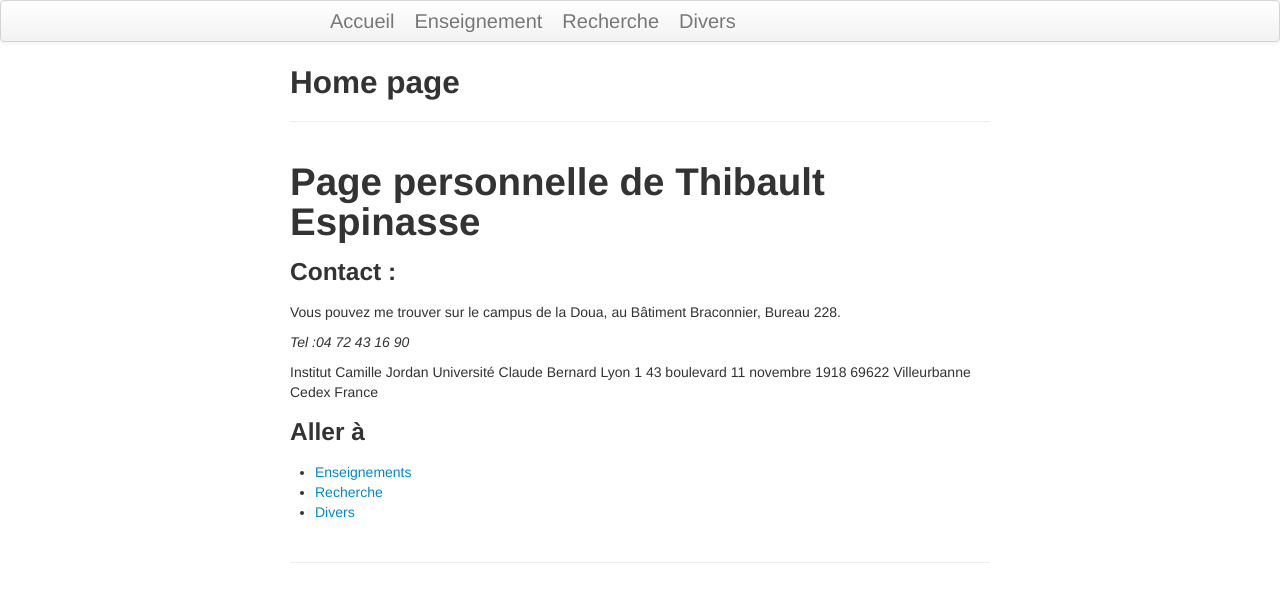
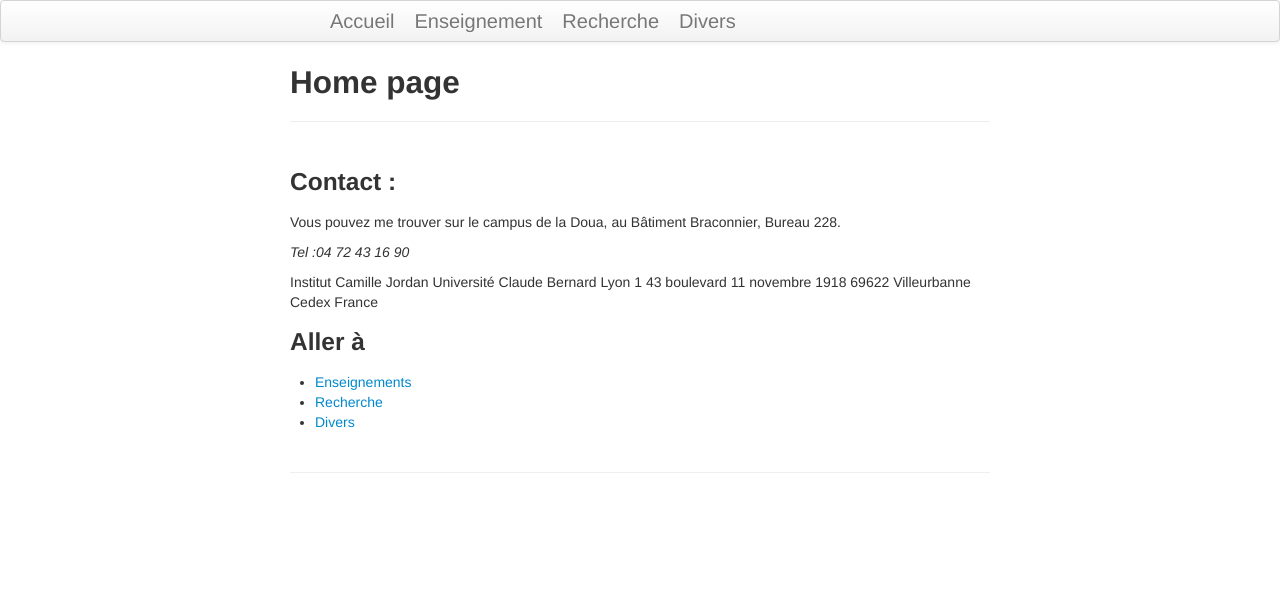
Before and after one commit to thibaultespinasse/home_page, a Jekyll site: the page built from index.md, in a window 1280 px wide. Shown: the top 602 px of the page. Built offline with Jekyll 4.4.1, drawn with Linux system fonts in a browser that asks for light colours.

Commit message:
Update index.md

```diff
--- a/index.md
+++ b/index.md
@@ -4,7 +4,6 @@ title: Home page
 tagline:
 description: Thibault Espinasse personal home page
 ---
-# Page personnelle de Thibault Espinasse
 
 ### Contact :
 
```
